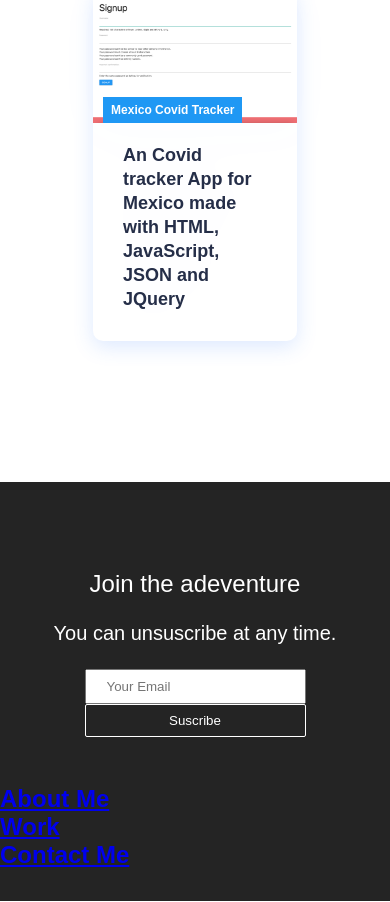
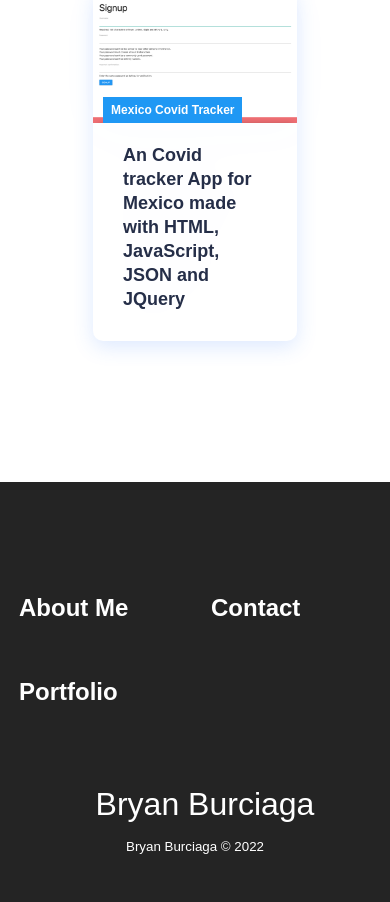
Before and after one commit to bryanburciaga/bryanburciaga, a React (Create React App) app: page / in a window 390 px wide. Shown: the part 2829-3731 px from the top of the page. Built offline with nearby package versions, Linux system fonts and the light colour scheme; the HTML template or start-up script is replaced by a standard one.

Commit message:
Footer.Js working and Footer.css

```diff
--- a/src/components/Footer.css
+++ b/src/components/Footer.css
@@ -4,7 +4,7 @@
     display: flex;
     flex-direction: column;
     justify-content: center;
-    align-self: center;
+    align-items: center;
   }
 
   .footer-subscription {
@@ -13,9 +13,15 @@
     justify-content: center;
     align-items: center;
     text-align: center;
+
     margin-bottom: 24px;
     padding: 24px;
-    color: white;
+    color: #fff;
+  }
+
+  .footer-subscription > p {
+    font-family: 'Trebuchet MS', 'Lucida Sans Unicode', 'Lucida Grande',
+      'Lucida Sans', Arial, sans-serif;
   }
 
   .footer-subscription-heading {
@@ -30,4 +36,128 @@
 
   .footer-input {
     padding: 8px 20px;
+    border-radius: 2px;
+    margin-right: 10px;
+    outline: none;
+    border: none;
+    font-size: 18px;
+    margin-bottom: 16px;
+    border: 1px solid #fff;
   }
+
+  .footer-links {
+    width: 100%;
+    max-width: 1000px;
+    display: flex;
+    justify-content: center;
+  }
+
+  .footer-link-wrapper {
+    display: flex;
+  }
+
+  .footer-link-items {
+    display: flex;
+    flex-direction: column;
+    align-items: flex-start;
+    margin: 16px;
+    text-align: left;
+    width: 160px;
+    box-sizing: border-box;
+  }
+
+  .footer-link-items h2 {
+    margin-bottom: 16px;
+  }
+
+  .footer-link-items > h2 {
+    color: #fff;
+  }
+
+  .footer-link-items a {
+    color: #fff;
+    text-decoration: none;
+    margin-bottom: 0.5rem;
+  }
+
+  .footer-link-items a:hover {
+    color: #e9e9e9;
+    transition: 0.3s ease-out;
+  }
+
+  .footer-email-form h2 {
+    margin-bottom: 2rem;
+  }
+
+  .footer-input::placeholder {
+    color: #b1b1b1;
+  }
+
+  /* Social Icons */
+  .social-icon-link {
+    color: #fff;
+    font-size: 24px;
+  }
+
+  .social-media {
+    max-width: 1000px;
+    width: 100%;
+  }
+
+  .social-media-wrap {
+    display: flex;
+    justify-content: space-between;
+    align-items: center;
+    width: 90%;
+    max-width: 1000px;
+    margin: 40px auto 0 auto;
+  }
+
+  .social-icons {
+    display: flex;
+    justify-content: space-between;
+    align-items: center;
+    width: 240px;
+  }
+
+  .social-logo {
+    color: #fff;
+    justify-self: start;
+    margin-left: 20px;
+    cursor: pointer;
+    text-decoration: none;
+    font-size: 2rem;
+    display: flex;
+    align-items: center;
+    margin-bottom: 16px;
+  }
+
+  .website-rights {
+    color: #fff;
+    margin-bottom: 16px;
+  }
+
+  @media screen and (max-width: 820px) {
+    .footer-links {
+      padding-top: 2rem;
+    }
+
+    .footer-input {
+      width: 100%;
+    }
+
+    .btn {
+      width: 100%;
+    }
+
+    .footer-link-wrapper {
+      flex-direction: column;
+    }
+
+    .social-media-wrap {
+      flex-direction: column;
+    }
+  }
+
+  @media screen and (max-width: 768px) {
+  }
--- a/src/components/Footer.js
+++ b/src/components/Footer.js
@@ -1,47 +1,74 @@
-import React from 'react'
-import { Button } from './Button'
-import './Footer.css'
-import { Link } from 'react-router-dom'
+import React from 'react';
+import './Footer.css';
+import { Button } from './Button';
+import { Link } from 'react-router-dom';
 
 function Footer() {
   return (
-    <div className="footer-container">
-        <section className="footer-subscription">
-            <p className="footer-subscription-heading">
-                Join the adeventure
-            </p>
-            <p className="footer-subscription-text">
-                You can unsuscribe at any time.
-            </p>
-            <div className="input-areas">
-                <form>
-                    <input type="email" name="email" placeholder='Your Email' className='footer-input'/>
-                    <Button buttonStyle='btn--outline'>Suscribe</Button>
-                </form>
+    <div className='footer-container'>
+      <div class='footer-links'>
+        <div className='footer-link-wrapper'>
+          <div class='footer-link-items'>
+           <Link to='/about'><h2>About Me</h2></Link>
           </div>
-        </section>
-        <div className="footer-links">
-            <div className="footer-link-wrapper">
-                <div className="-link-items">
-                    <Link to='/about'>
-                        <h2>About Me</h2>
+          <div class='footer-link-items'>
+          <Link to='/about'><h2>Portfolio</h2></Link>
+          </div>
+        </div>
+        <div className='footer-link-wrapper'>
+          <div class='footer-link-items'>
+          <Link to='/about'><h2>Contact</h2></Link>
+          </div>
+        </div>
+      </div>
+      <section class='social-media'>
+        <div class='social-media-wrap'>
+          <div class='footer-logo'>
+            <Link to='/' className='social-logo'>
+              Bryan Burciaga
             </Link>
           </div>
-                <div className="-link-items">
-                    <Link to='/about'>
-                        <h2>Work</h2>
+          <small class='website-rights'>Bryan Burciaga © 2022</small>
+          <div class='social-icons'>
+            <Link
+              class='social-icon-link facebook'
+              to='/'
+              target='_blank'
+              aria-label='Facebook'
+            >
+              <i class='fab fa-facebook-f' />
             </Link>
-                </div>
-                <div className="-link-items">
+            <Link
+              class='social-icon-link instagram'
+              to='/'
+              target='_blank'
+              aria-label='Instagram'
+            >
+              <i class='fab fa-instagram' />
+            </Link>
 
-                    <Link to='/about'>
-                        <h2>Contact Me</h2>
+            <Link
+              class='social-icon-link twitter'
+              to='/'
+              target='_blank'
+              aria-label='Twitter'
+            >
+              <i class='fab fa-twitter' />
+            </Link>
+            <Link
+              class='social-icon-link twitter'
+              to='https://www.linkedin.com/in/bryanburciaga/'
+              target='_blank'
+              aria-label='LinkedIn'
+            >
+              <i class='fab fa-linkedin' />
             </Link>
           </div>
         </div>
+      </section>
     </div>
-    </div>
-  )
+
+  );
 }
 
 export default Footer;
```
Lines whose indentation alone changed are shown as unchanged.
